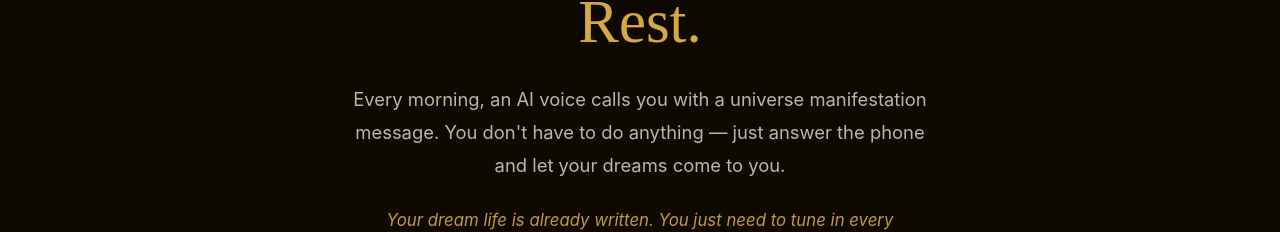
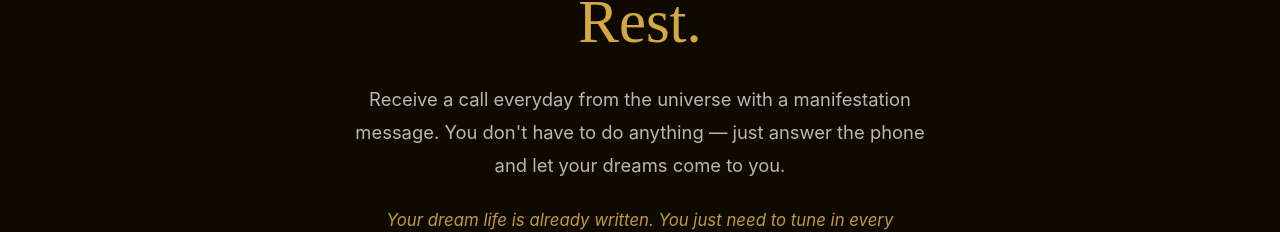
Before and after one commit to smgmdev/jesusai, a Next.js app in the folder frontend/: page / in a window 1280 px wide. Shown: the part 539-771 px from the top of the page. Built offline with nearby package versions, Linux system fonts and the light colour scheme.

Commit message:
Update hero subtext copy

```diff
--- a/frontend/app/page.tsx
+++ b/frontend/app/page.tsx
@@ -77,7 +77,7 @@ export default function Home() {
           <span className="gold">Let the Universe Handle the Rest.</span>
         </h1>
         <p style={{ fontSize: '1.15rem', color: 'rgba(255,255,255,0.7)', maxWidth: 600, margin: '0 auto 1.5rem', lineHeight: 1.8 }}>
-          Every morning, an AI voice calls you with a universe manifestation message. You don&apos;t have to do anything — just answer the phone and let your dreams come to you.
+          Receive a call everyday from the universe with a manifestation message. You don&apos;t have to do anything — just answer the phone and let your dreams come to you.
         </p>
         <p style={{ fontSize: '1.05rem', color: 'rgba(212,168,67,0.9)', maxWidth: 540, margin: '0 auto 2.5rem', lineHeight: 1.7, fontStyle: 'italic' }}>
           Your dream life is already written. You just need to tune in every morning.
```
